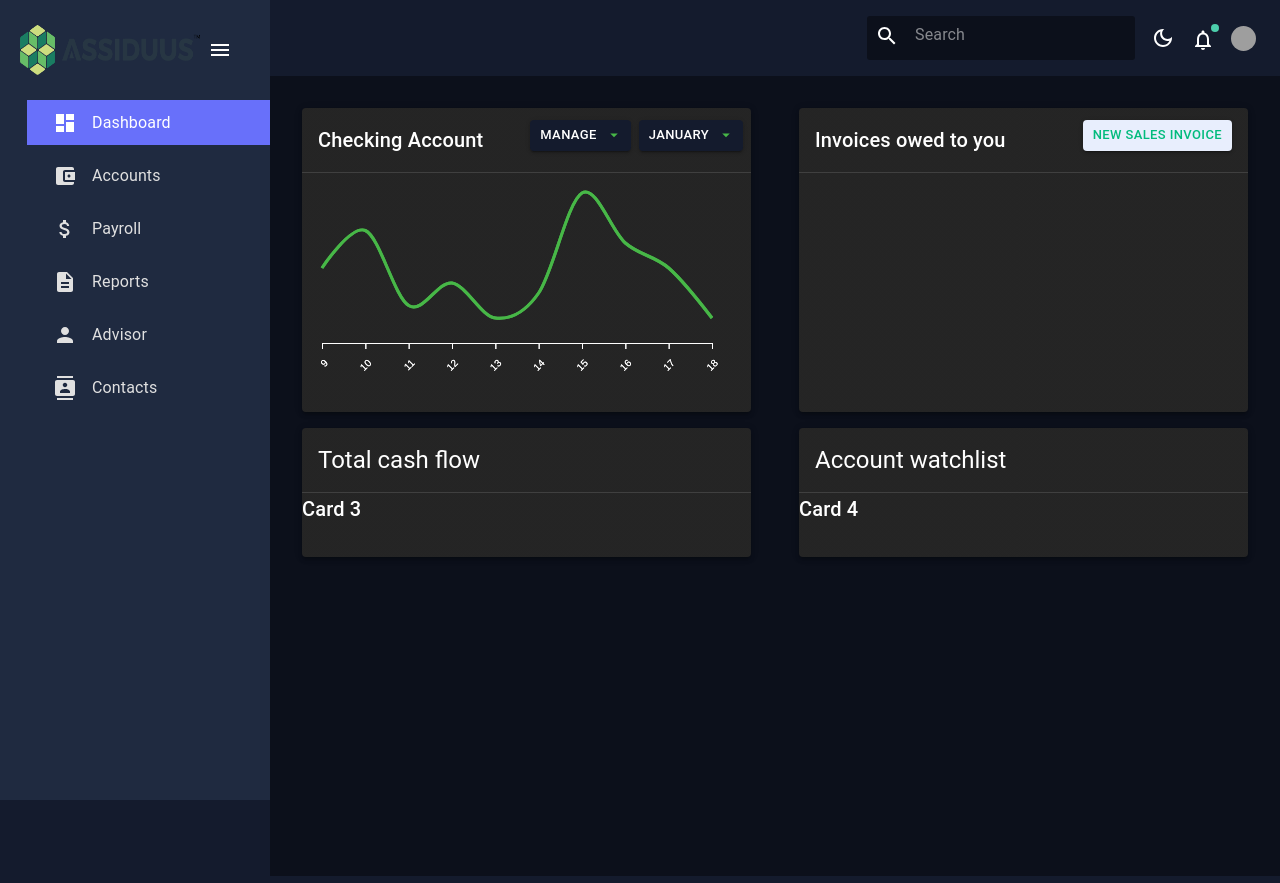
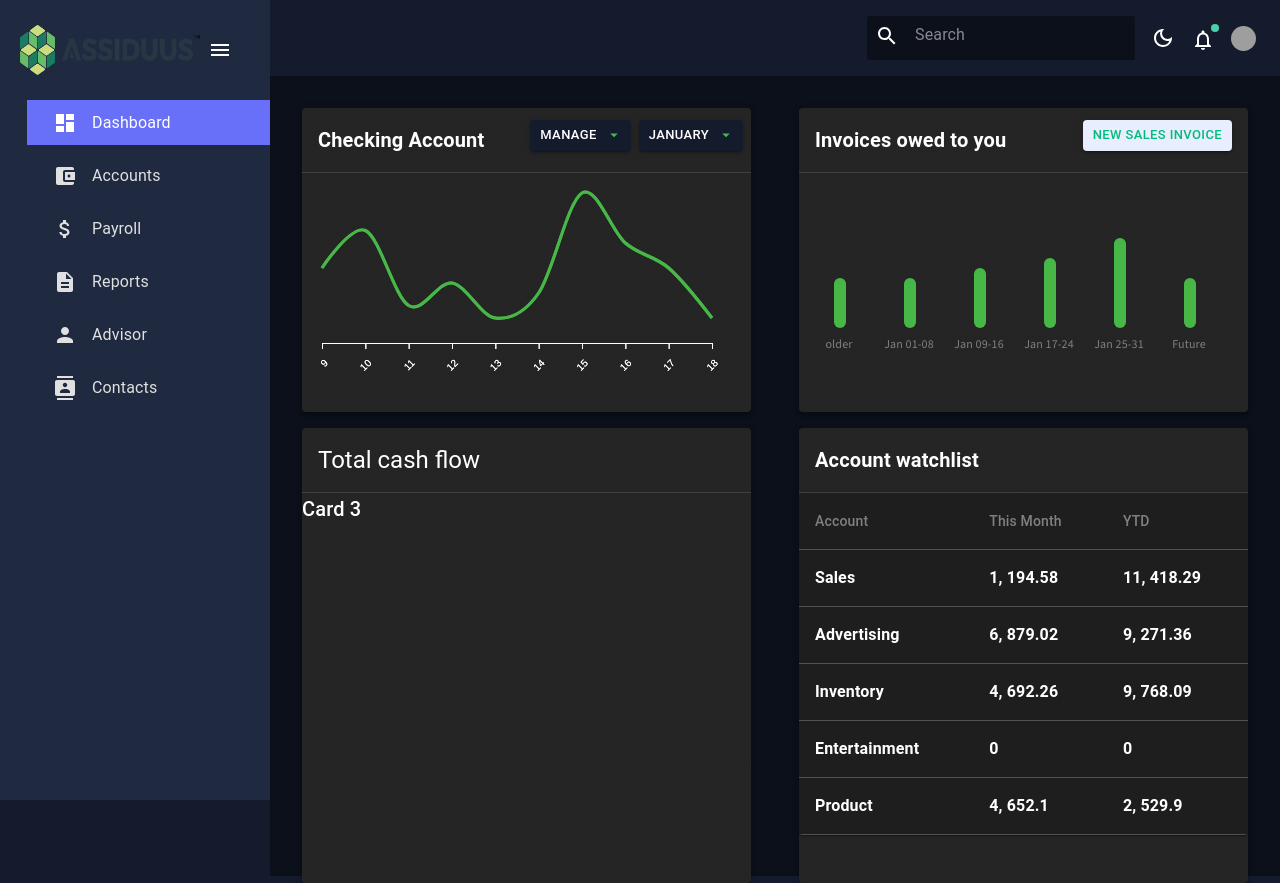
Before and after one commit to Dev041/react-admin, a React (Create React App) app in the folder react-admin/: page / in a window 1280 px wide. Built offline with nearby package versions, Linux system fonts and the light colour scheme; grey boxes are pictures that could not be loaded.

Commit message:
card table created

```diff
--- a/react-admin/src/scenes/dashboard/CardBarGraph.jsx
+++ b/react-admin/src/scenes/dashboard/CardBarGraph.jsx
@@ -43,11 +43,52 @@ const CardBarGraph = () => {
     multiple: false, // Allow only one file to be uploaded
   });
 
+  useEffect(() => {
+    // Clear existing graph
+    d3.select('#bar-graph-container').selectAll('*').remove();
 
+    // Draw the bar graph using D3
+    const data = [50, 50, 60, 70, 90, 50];
+    const color = '#47b747';
+
+    const svg = d3
+      .select('#bar-graph-container')
+      .append('svg')
+      .attr('width', '200%')
+      .attr('height', '100%')
+      .style('background-color', 'transparent');
+
+    svg
+      .selectAll('rect')
+      .data(data)
+      .enter()
+      .append('rect')
+      .attr('x', (d, i) => 35+ i * (40+30))
+      .attr('y', (d) => 25+(100 - d))
+      .attr('width', 12)
+      .attr('height', (d) => d)
+      .attr('rx', 6)
+      .attr('fill', color);
+
+      const labels = ['older', 'Jan 01-08', 'Jan 09-16', 'Jan 17-24', 'Jan 25-31', 'Future'];
+
+svg
+  .selectAll('text')
+  .data(labels)
+  .enter()
+  .append('text')
+  .text((d) => d)
+  .attr('x', (d, i) => 35 + i * (40 + 30) + 5)  // Center the label below each bar
+  .attr('y', 145)                               // Adjust the y position as needed
+  .attr('text-anchor', 'middle')                 // Center the text
+  .style('fill', 'grey')
+  .style('font-size', '12px');
+
+  }, []);
   return (
     <Card elevation={3} sx={{ m: 2, height: '100%' }}>
       <CardHeader
-        titleTypographyProps={{ variant: 'h6' }}
+        titleTypographyProps={{ variant: 'h6', fontWeight: 'bold' }}
         title="Invoices owed to you"
         action={
           <Box mt="2">
@@ -89,7 +130,7 @@ const CardBarGraph = () => {
             }}>
             <input {...getInputProps()} />
             <CloudUploadOutlinedIcon fontSize="large" sx={{ mr: 2 }} />
-            <Typography variant="body1">
+            <Typography variant="body1" fontWeight="bold">
               Drag and drop a file here, or click to select a file.
             </Typography>
           </div>
@@ -98,6 +139,7 @@ const CardBarGraph = () => {
           <Button variant={theme.palette.mode==='dark'? 'contained': 'outlined'} onClick={handleDialogClose}>Close</Button>
         </DialogActions>
       </Dialog>
+      <Box mt='30px' id="bar-graph-container"  />
     </Card>
   );
 };
--- a/react-admin/src/scenes/dashboard/CardLineGraph.jsx
+++ b/react-admin/src/scenes/dashboard/CardLineGraph.jsx
@@ -118,7 +118,7 @@ const CardLineGraph = () => {
   return (
     <Card elevation={3} sx={{ m: 2, height: "100%" }}>
       <CardHeader
-        titleTypographyProps={{ variant: "h6" }}
+        titleTypographyProps={{ variant: "h6", fontWeight: "bold" }}
         title="Checking Account"
         action={
           <Box display="flex">
--- /dev/null
+++ b/react-admin/src/scenes/dashboard/CardTable.jsx
@@ -0,0 +1,56 @@
+import React from 'react';
+import { Card, CardHeader, Divider, Table, TableBody, TableCell, TableContainer, TableHead, TableRow, Typography, Paper } from '@mui/material';
+
+const CardTable = () => {
+  const tableData = [
+    ['Sales', [1, 194.58], [11, 418.29]],
+    ['Advertising', [6, 879.02], [9, 271.36]],
+    ['Inventory', [4, 692.26], [9, 768.09]],
+    ['Entertainment', [0.00], [0.00]],
+    ['Product', [4, 652.10], [2, 529.90]],
+  ];
+  return (
+    <Card elevation={3} sx={{ m: 2, height: "100%" }}>
+      <CardHeader
+        titleTypographyProps={{ variant: "h6", fontWeight: "bold" }}
+        title="Account watchlist"
+      />
+      <Divider />
+      <TableContainer component={Paper} sx={{mb: 2}}>
+        <Table>
+          <TableHead>
+            <TableRow>
+              <TableCell sx={{ color: 'grey' }}>Account</TableCell>
+              <TableCell sx={{ color: 'grey' }}>This Month</TableCell>
+              <TableCell sx={{ color: 'grey' }}>YTD</TableCell>
+            </TableRow>
+          </TableHead>
+          <TableBody>
+            {tableData.map((row, index) => (
+              <TableRow key={index}>
+                {/* <TableCell>{row[0]}</TableCell> */}
+                <TableCell>
+                    <Typography fontWeight="bold">
+                        {row[0]}
+                    </Typography>
+                </TableCell>
+                <TableCell>
+                    <Typography fontWeight="bold">
+                        {row[1].join(', ')}
+                    </Typography>
+                </TableCell>
+                <TableCell>
+                    <Typography fontWeight="bold">
+                        {row[2].join(', ')}
+                    </Typography>
+                </TableCell>
+              </TableRow>
+            ))}
+          </TableBody>
+        </Table>
+      </TableContainer>
+    </Card>
+  );
+};
+
+export default CardTable;
--- a/react-admin/src/scenes/dashboard/index.jsx
+++ b/react-admin/src/scenes/dashboard/index.jsx
@@ -3,6 +3,7 @@ import { Box, Typography, Grid, CardHeader, useTheme, Card, Divider, Button, Men
 import { tokens } from "../../theme";
 import CardLineGraph from "./CardLineGraph";
 import CardBarGraph from "./CardBarGraph";
+import CardTable from "./CardTable";
 
 
 const Dashboard = () => {
@@ -45,12 +46,7 @@ const Dashboard = () => {
       </Grid>
 
       <Grid item xs={12} md={6}>
-        <Card elevation={3} sx={{ m: 2, height: "100%" }}>
-            <CardHeader title="Account watchlist"/>
-            <Divider/>
-            <Typography variant="h6">Card 4</Typography>
-          {/* Add content for Card 4 */}
-        </Card>
+        <CardTable/>
       </Grid>
     </Grid>
   </Box>
```
